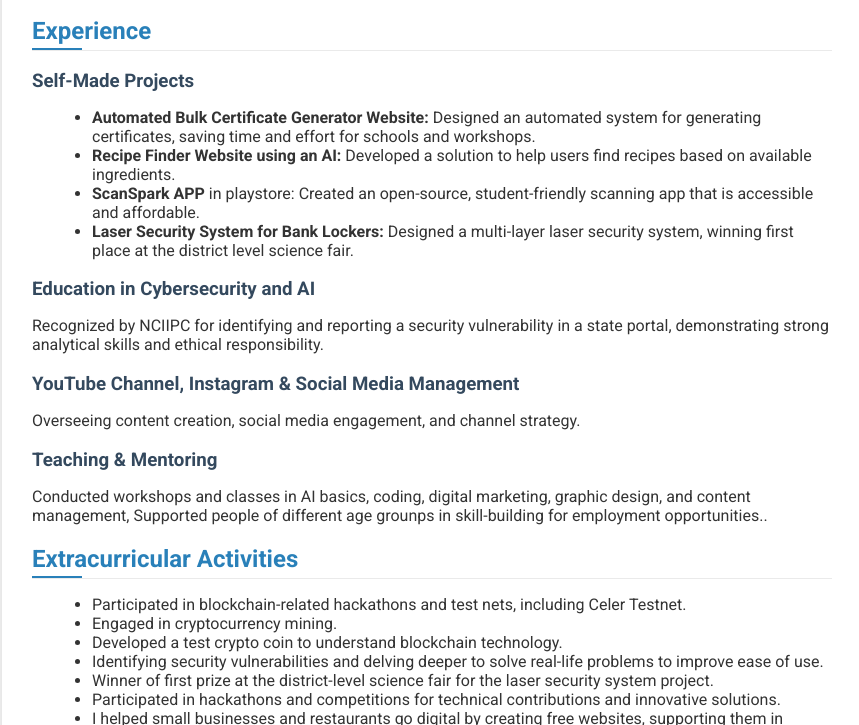
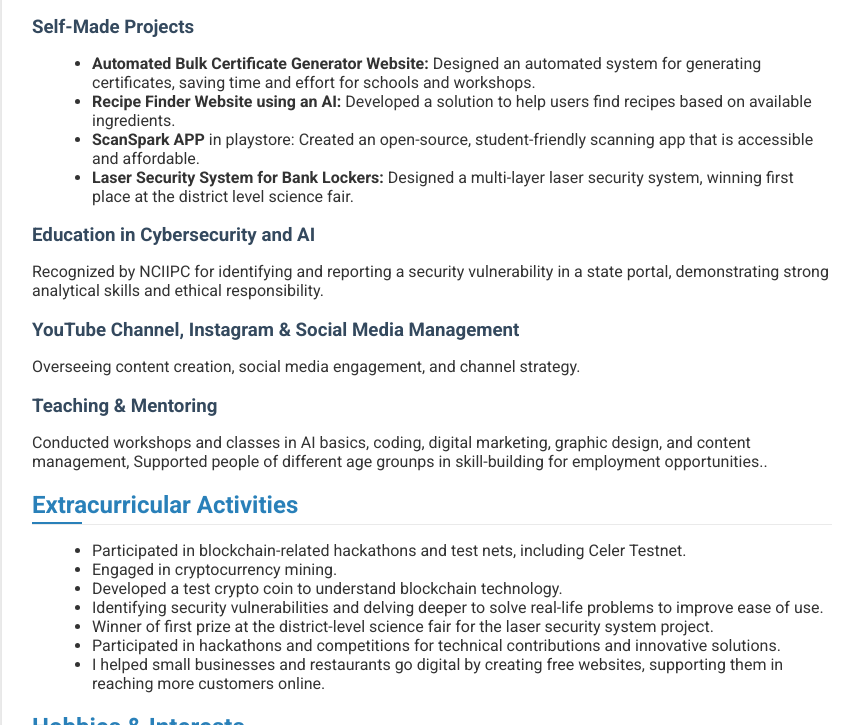
Before and after one commit to Chethan-4255/Portfolio, a plain HTML site: page index.html in a window 1280 px wide. Shown: the part 851-1576 px from the top of the page, without its empty margins (208-1067 px from the left). Drawn offline with Linux system fonts and the light colour scheme.

Commit message:
index.html

```diff
--- a/index.html
+++ b/index.html
@@ -38,9 +38,6 @@
                 <li><strong>Creative & Digital Media:</strong> Proficient in video editing, graphic design, content management with extensive experience managing a YouTube Channel.</li>
                 <li><strong>Project Leadership:</strong> Conceptualized and executed several projects solving practical problems and optimizing processes.</li>
             </ul>
-        </section>
-        <section class="experience">
-            <h2>Experience</h2>
             <div class="job">
                 <h3>Self-Made Projects</h3>
                 <ul>
```
